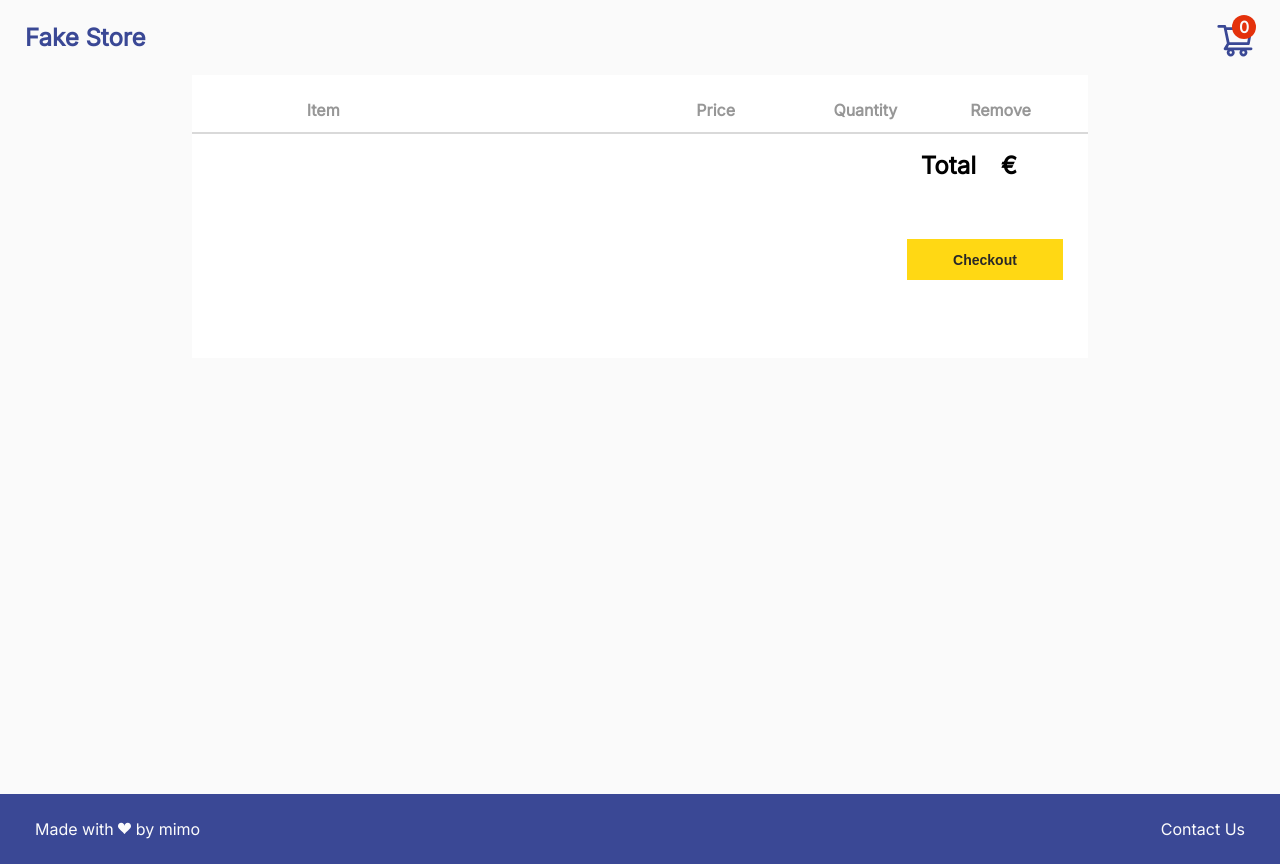
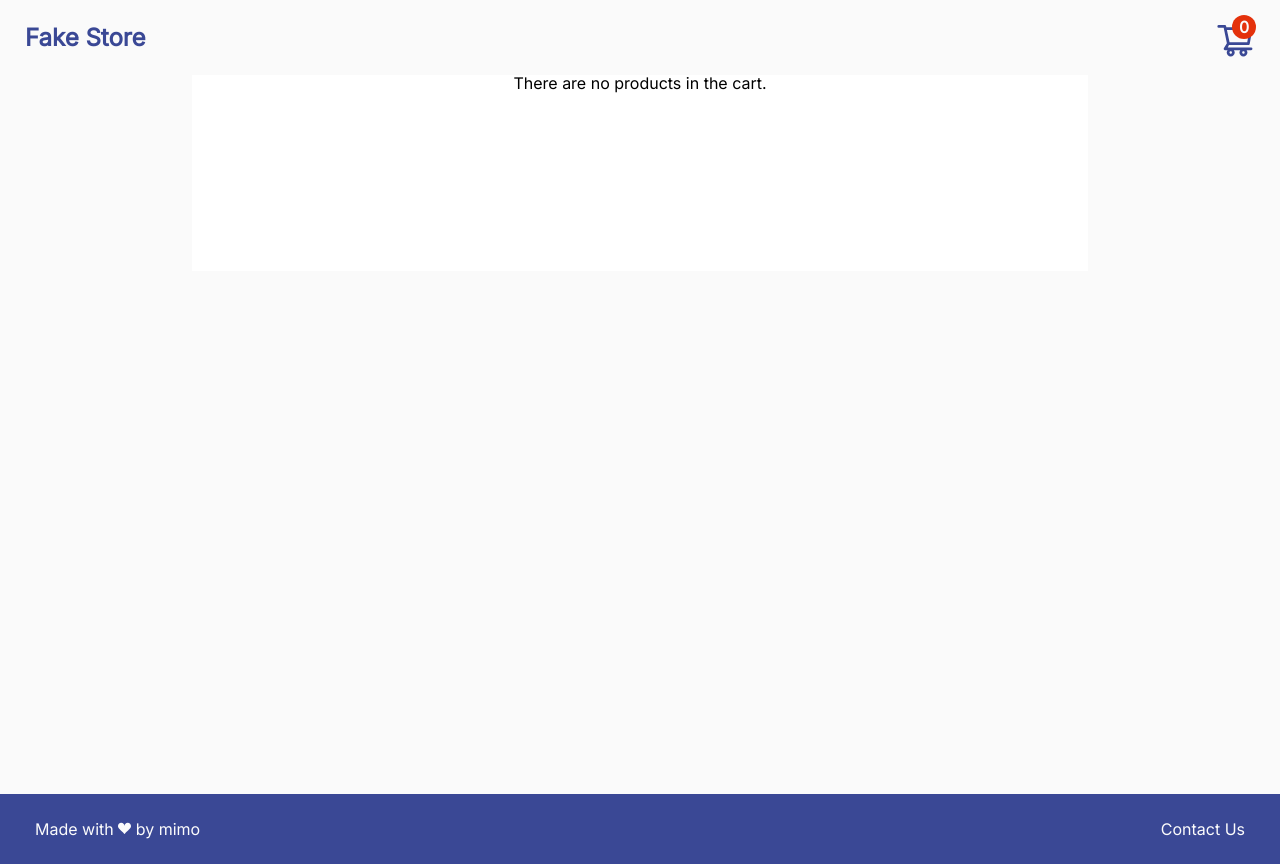
Before and after one commit to ElyseGalizio/react-fake-store, a React (Create React App) app: page /checkout in a window 1280 px wide. Built offline with nearby package versions, Linux system fonts and the light colour scheme.

Commit message:
fixed conditional rendering on checkout page

```diff
--- a/src/components/CartProductCard/CartProductCard.js
+++ b/src/components/CartProductCard/CartProductCard.js
@@ -5,24 +5,19 @@ import './CartProductCard.css';
 
 export default function CartProductCard(props) {
 
-    const {removeFromCart, cartProducts} = useContext(CartContext);
+    const {removeFromCart} = useContext(CartContext);
 
     return (
         <div>
-            {cartProducts?.find(item => item.id === props.id) ?
                 <div className="cart-product-card">
                     <img src={props.image} alt={props.title} className="cart-product-card-image" />
                 <div className="cart-product-card-title">
                 <p>{props.title} </p>
                 </div>
-                <p className="cart-product-price-quantity">{props.price} €</p>
+                <p className="cart-product-price-quantity">{props.price.toFixed(2)} €</p>
                 <p className="cart-product-price-quantity">1</p>
                 <RiDeleteBin6Line size={30} className="remove-icon" onClick={() => removeFromCart(props)} />
                 </div>
-                :
-                <h1>Your cart is empty</h1>
-            }
-
         </div>
     )
 }
--- a/src/components/ProductCard/ProductCard.js
+++ b/src/components/ProductCard/ProductCard.js
@@ -20,9 +20,9 @@ export default function ProductCard(props) {
                     <img src={props.image} className="product-card-image" alt={props.title} />
                 </Link>
                 </div>
-                <p className="product-title product-info">{props.title.slice(0,22)}</p>
+                <p className="product-title product-info">{props.title.split(' ').slice(0,5).join(' ')}</p>
                 <p className="product-category product-info">{props.category.charAt(0).toUpperCase() + props.category.substring(1)}</p>
-                <p className="product-price product-info">{props.price} €</p>
+                <p className="product-price product-info">{props.price.toFixed(2)} €</p>
         </div>
     )
 }
--- a/src/contexts/CartContext.js
+++ b/src/contexts/CartContext.js
@@ -32,7 +32,6 @@ function CartProvider(props) {
     }
 
     const checkoutEmptyCart = () => {
-        let cartProductsArray = JSON.parse(localStorage.getItem('cartProductsArray'));
         localStorage.setItem("cartProductsArray", JSON.stringify([]));
         setCartProducts([]);
     }
--- a/src/pages/Checkout/Checkout.js
+++ b/src/pages/Checkout/Checkout.js
@@ -34,6 +34,8 @@ export default function Checkout() {
     return (
         <div className="homepage-container">
             <div className="checkout-container">
+                {cartProducts?.length ?
+                <>
                 <div className="checkout-container-header">
                     <h1 className="checkout-h1 checkout-item">Item</h1>
                     <div className="checkout-blank-div"></div>
@@ -62,6 +64,10 @@ export default function Checkout() {
                     </Link>
                     </div>
                     </Modal>
+                    </>
+                    :
+                    <h1>There are no products in the cart.</h1>
+                    }
             </div>
         </div>
     )
--- a/src/pages/ProductDetails/ProductDetails.js
+++ b/src/pages/ProductDetails/ProductDetails.js
@@ -24,7 +24,7 @@ export default function ProductDetails () {
                 <img src={productDetails?.image} className='product-details-image' alt={productDetails?.title} />
                 <div className='product-details'>
                     <h2 className='product-details-title'>{productDetails?.title}</h2>
-                    <p className='product-details-price'>{productDetails?.price} €</p>
+                    <p className='product-details-price'>{productDetails?.price.toFixed(2)} €</p>
                     <h3>Description</h3>
                     <p className='product-details-description'>{productDetails?.description}</p>
                     {!cartProducts?.find(item => item.id === productDetails?.id) ?
```
